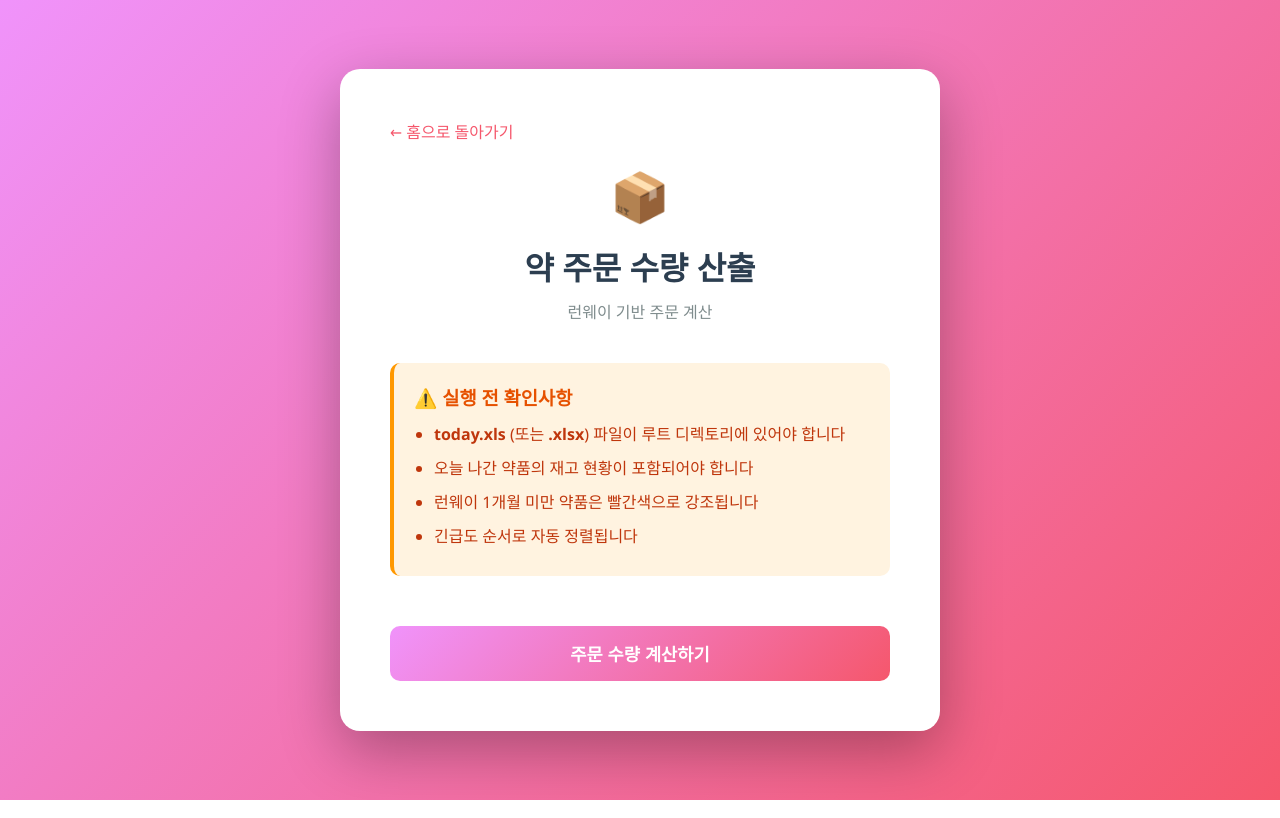
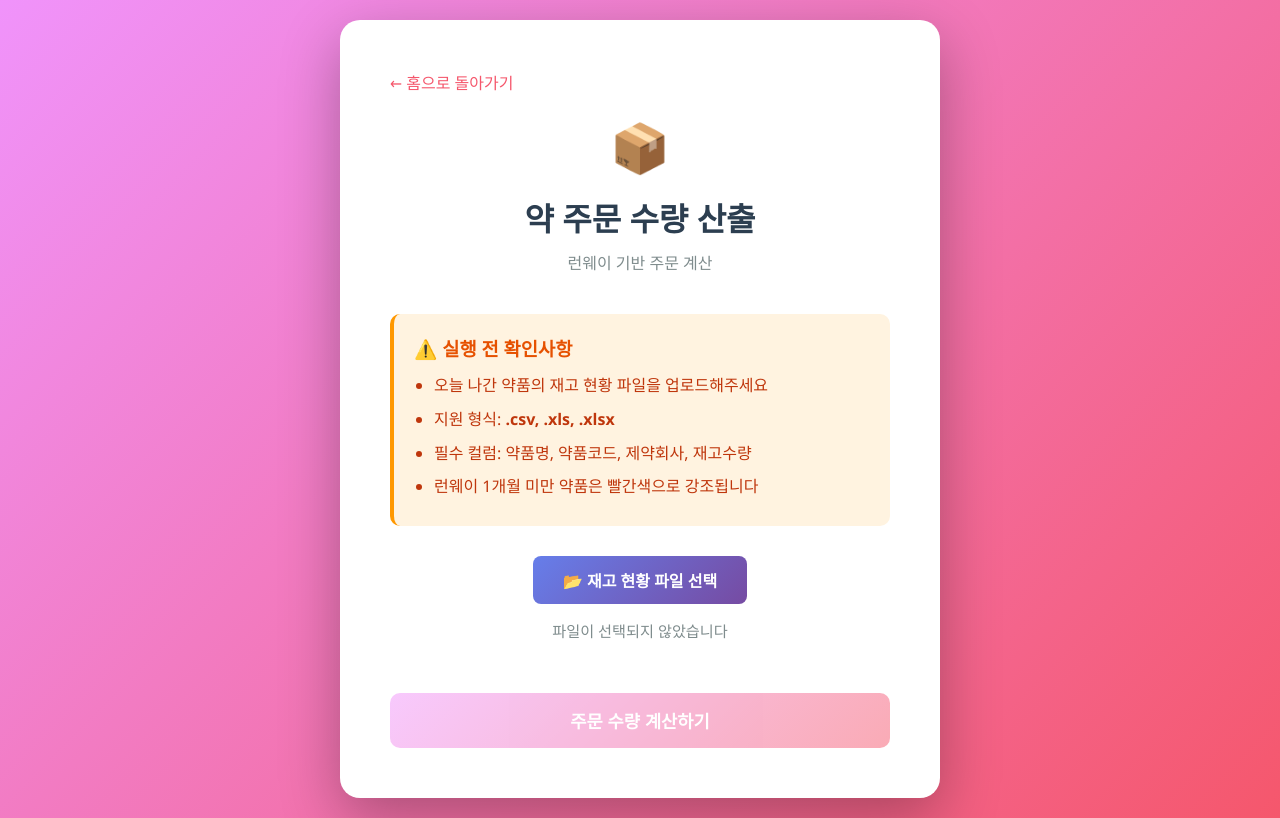
Before and after one commit to ejrwoals/yak-jaego, a Flask app: page /workflow/order in a window 1280 px wide. Run offline with Flask 3, Linux system fonts and the light colour scheme.

Commit message:
feat: enable web-based file upload for today's inventory in order workflow

```diff
--- a/templates/workflow_order.html
+++ b/templates/workflow_order.html
@@ -91,6 +91,39 @@
             margin: 5px 0;
         }
 
+        .upload-section {
+            margin: 30px 0;
+            text-align: center;
+        }
+
+        .file-label {
+            display: inline-block;
+            padding: 12px 30px;
+            background: linear-gradient(135deg, #667eea 0%, #764ba2 100%);
+            color: white;
+            border-radius: 8px;
+            cursor: pointer;
+            transition: all 0.3s ease;
+            font-weight: 600;
+        }
+
+        .file-label:hover {
+            transform: translateY(-2px);
+            box-shadow: 0 5px 15px rgba(102, 126, 234, 0.4);
+        }
+
+        .file-name {
+            margin-top: 15px;
+            font-size: 0.95em;
+            color: #7f8c8d;
+            min-height: 24px;
+        }
+
+        .file-name.selected {
+            color: #2e7d32;
+            font-weight: 600;
+        }
+
         .calculate-btn {
             background: linear-gradient(135deg, #f093fb 0%, #f5576c 100%);
             color: white;
@@ -169,14 +202,22 @@
         <div class="info-box">
             <h3>⚠️ 실행 전 확인사항</h3>
             <ul>
-                <li><strong>today.xls</strong> (또는 <strong>.xlsx</strong>) 파일이 루트 디렉토리에 있어야 합니다</li>
-                <li>오늘 나간 약품의 재고 현황이 포함되어야 합니다</li>
+                <li>오늘 나간 약품의 재고 현황 파일을 업로드해주세요</li>
+                <li>지원 형식: <strong>.csv, .xls, .xlsx</strong></li>
+                <li>필수 컬럼: 약품명, 약품코드, 제약회사, 재고수량</li>
                 <li>런웨이 1개월 미만 약품은 빨간색으로 강조됩니다</li>
-                <li>긴급도 순서로 자동 정렬됩니다</li>
             </ul>
         </div>
 
-        <button class="calculate-btn" onclick="calculateOrder()" id="calculateBtn">
+        <div class="upload-section">
+            <label for="todayFileInput" class="file-label">
+                📂 재고 현황 파일 선택
+            </label>
+            <input type="file" id="todayFileInput" accept=".csv,.xls,.xlsx" style="display: none;">
+            <div id="fileName" class="file-name">파일이 선택되지 않았습니다</div>
+        </div>
+
+        <button class="calculate-btn" onclick="calculateOrder()" id="calculateBtn" disabled>
             주문 수량 계산하기
         </button>
 
@@ -184,8 +225,33 @@
     </div>
 
     <script>
+        // 파일 선택 핸들러
+        const fileInput = document.getElementById('todayFileInput');
+        const fileName = document.getElementById('fileName');
+        const calculateBtn = document.getElementById('calculateBtn');
+
+        // label의 for 속성이 자동으로 input과 연결되므로 클릭 이벤트는 불필요
+        fileInput.addEventListener('change', (e) => {
+            const file = e.target.files[0];
+            if (file) {
+                fileName.textContent = `✅ ${file.name}`;
+                fileName.classList.add('selected');
+                calculateBtn.disabled = false;  // 버튼 활성화
+            } else {
+                fileName.textContent = '파일이 선택되지 않았습니다';
+                fileName.classList.remove('selected');
+                calculateBtn.disabled = true;  // 버튼 비활성화
+            }
+        });
+
         async function calculateOrder() {
-            const btn = document.getElementById('calculateBtn');
+            const file = fileInput.files[0];
+            if (!file) {
+                showStatus('❌ 파일을 먼저 선택해주세요', 'error');
+                return;
+            }
+
+            const btn = calculateBtn;
             const originalText = btn.innerHTML;
 
             try {
@@ -193,14 +259,16 @@
                 btn.disabled = true;
                 btn.innerHTML = '<span class="loading"></span> 계산 중...';
 
-                showStatus('today.csv를 확인하고 주문 수량을 계산하고 있습니다...', 'info');
+                // FormData 생성
+                const formData = new FormData();
+                formData.append('todayFile', file);
 
-                // API 호출
+                showStatus('파일을 업로드하고 주문 수량을 계산하고 있습니다...', 'info');
+
+                // API 호출 (multipart/form-data)
                 const response = await fetch('/api/calculate-order', {
                     method: 'POST',
-                    headers: {
-                        'Content-Type': 'application/json',
-                    }
+                    body: formData  // Content-Type은 자동으로 설정됨
                 });
 
                 const result = await response.json();
@@ -211,9 +279,15 @@
                     // 새 탭에서 보고서 열기
                     setTimeout(() => {
                         window.open(`/reports/${result.html_filename}`, '_blank');
-                        // 버튼 복원
-                        btn.disabled = false;
+
+                        // 버튼 복원 및 초기화
+                        btn.disabled = true;
                         btn.innerHTML = originalText;
+
+                        // 파일 선택 초기화
+                        fileInput.value = '';
+                        fileName.textContent = '파일이 선택되지 않았습니다';
+                        fileName.classList.remove('selected');
                     }, 800);
                 } else {
                     showStatus(`❌ 오류: ${result.error}`, 'error');
--- a/web_app.py
+++ b/web_app.py
@@ -28,6 +28,16 @@ from utils import read_today_file
 
 app = Flask(__name__)
 app.config['JSON_AS_ASCII'] = False  # 한글 JSON 출력 지원
+app.config['UPLOAD_FOLDER'] = 'uploads'  # 임시 업로드 폴더
+app.config['MAX_CONTENT_LENGTH'] = 16 * 1024 * 1024  # 16MB 제한
+
+# 허용된 파일 확장자
+ALLOWED_EXTENSIONS = {'csv', 'xls', 'xlsx'}
+
+
+def allowed_file(filename):
+    """파일 확장자 검증"""
+    return '.' in filename and filename.rsplit('.', 1)[1].lower() in ALLOWED_EXTENSIONS
 
 
 def check_database_ready():
@@ -134,17 +144,49 @@ def generate_report():
 
 @app.route('/api/calculate-order', methods=['POST'])
 def calculate_order():
-    """주문 수량 산출 API"""
+    """주문 수량 산출 API (파일 업로드 지원)"""
+    temp_filepath = None
+
     try:
-        # today 파일(csv/xls/xlsx) 존재 여부 확인
-        df_today, today_filepath = read_today_file('today')
+        # 파일이 업로드 되었는지 확인
+        if 'todayFile' not in request.files:
+            return jsonify({'error': '파일이 업로드되지 않았습니다.'}), 400
+
+        file = request.files['todayFile']
+
+        # 파일이 실제로 선택되었는지 확인
+        if file.filename == '':
+            return jsonify({'error': '파일이 선택되지 않았습니다.'}), 400
+
+        # 확장자 검증
+        if not allowed_file(file.filename):
+            return jsonify({'error': '허용되지 않는 파일 형식입니다. (csv, xls, xlsx만 가능)'}), 400
+
+        # 임시 파일명 생성 (충돌 방지)
+        import uuid
+        temp_filename = f"temp_today_{uuid.uuid4().hex[:8]}{os.path.splitext(file.filename)[1]}"
+        temp_filepath = os.path.join(app.config['UPLOAD_FOLDER'], temp_filename)
+
+        # uploads 폴더가 없으면 생성
+        os.makedirs(app.config['UPLOAD_FOLDER'], exist_ok=True)
+
+        # 파일 저장
+        file.save(temp_filepath)
+        print(f"📦 {file.filename} 업로드 완료 - 재고 업데이트 중...")
+
+        # 절대 경로로 변환
+        abs_temp_filepath = os.path.abspath(temp_filepath)
+
+        # 업로드된 파일 읽기
+        df_today, today_filepath = read_today_file(abs_temp_filepath)
 
         if df_today is None:
-            return jsonify({'error': 'today.csv, today.xls, today.xlsx 파일이 없습니다.'}), 404
+            if os.path.exists(temp_filepath):
+                os.remove(temp_filepath)
+            return jsonify({'error': '파일을 읽을 수 없습니다. 파일 형식을 확인해주세요.'}), 400
 
-        # today 파일이 있으면 재고 업데이트
-        print(f"📦 {os.path.basename(today_filepath)} 발견 - 재고 업데이트 중...")
-        inventory_updater.update_inventory_from_today_csv('today')
+        # 재고 업데이트
+        inventory_updater.update_inventory_from_today_csv(abs_temp_filepath)
         print("✅ 재고 업데이트 완료")
 
         # 시계열 데이터 로드
@@ -207,6 +249,11 @@ def calculate_order():
         # CSV 저장
         df_merged.to_csv(csv_path, index=False, encoding='utf-8-sig')
 
+        # 처리 완료 후 임시 파일 삭제
+        if temp_filepath and os.path.exists(temp_filepath):
+            os.remove(temp_filepath)
+            print(f"🗑️  임시 파일 삭제: {temp_filepath}")
+
         return jsonify({
             'success': True,
             'html_path': html_path,
@@ -218,6 +265,11 @@ def calculate_order():
         })
 
     except Exception as e:
+        # 에러 발생 시에도 임시 파일 정리
+        if temp_filepath and os.path.exists(temp_filepath):
+            os.remove(temp_filepath)
+            print(f"🗑️  임시 파일 삭제 (에러): {temp_filepath}")
+
         import traceback
         traceback.print_exc()
         return jsonify({'error': str(e)}), 500
```
Also changed, not shown: inventory_updater.py (+9 -4 lines), utils.py (+62 -5 lines), README.md, 3 other files.
